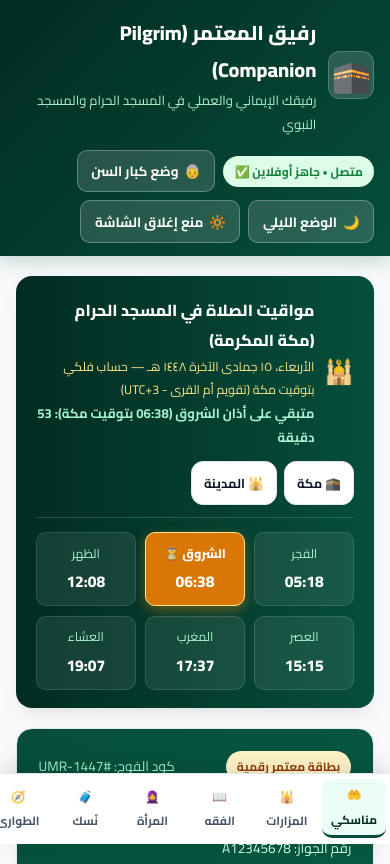
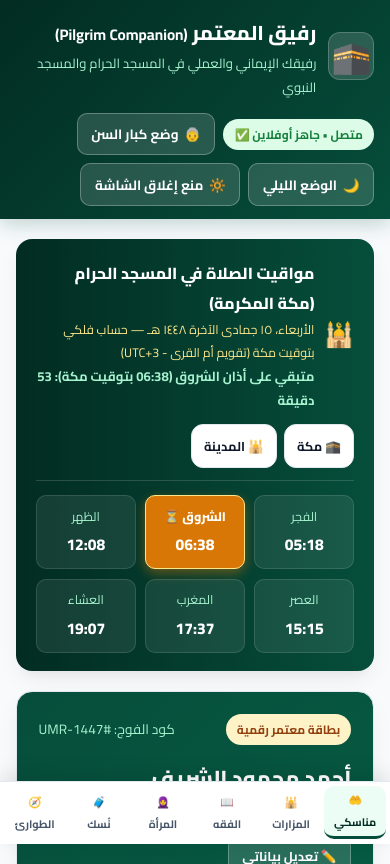
Before and after one commit to amahdy59/umrah-supervisor-platform, a website with bundled scripts: page index.html in a window 390 px wide. Shown: the top 864 px of the page. Built offline with nearby package versions, Linux system fonts and the light colour scheme.

Commit message:
style: fix mobile bottom nav grid, toast clearance, bidi parentheses, and supervisor nav wrapping

```diff
--- a/index.html
+++ b/index.html
@@ -612,36 +612,42 @@
       main { padding-bottom: 5.5rem; }
       footer { padding-bottom: 5.5rem; }
 
+      .toast {
+        bottom: calc(5.8rem + env(safe-area-inset-bottom));
+      }
+
       .mobile-bottom-nav {
         position: fixed;
         inset-block-end: 0;
         inset-inline: 0;
         z-index: 900;
-        display: flex;
-        overflow-x: auto;
+        display: grid;
+        grid-template-columns: repeat(6, minmax(0, 1fr));
         background: var(--card-bg);
         border-top: 1px solid var(--border);
         box-shadow: 0 -6px 20px rgba(0, 0, 0, 0.1);
-        padding: 0.35rem 0.25rem calc(0.35rem + env(safe-area-inset-bottom));
-        gap: 0.2rem;
+        padding: 0.3rem 0.25rem calc(0.3rem + env(safe-area-inset-bottom));
+        gap: 0.15rem;
       }
 
       .mobile-nav-btn {
-        flex: 1 0 auto;
-        min-width: 64px;
+        min-width: 0;
         min-height: 48px;
         border: none;
         background: transparent;
         color: var(--text-muted);
         border-radius: 10px;
-        padding: 0.3rem 0.45rem;
-        font-size: 0.74rem;
+        padding: 0.25rem 0.1rem;
+        font-size: 0.68rem;
         font-weight: 700;
+        white-space: nowrap;
+        overflow: hidden;
+        text-overflow: ellipsis;
         display: flex;
         flex-direction: column;
         align-items: center;
         justify-content: center;
-        gap: 0.15rem;
+        gap: 0.12rem;
         cursor: pointer;
       }
 
@@ -675,7 +681,7 @@
       <div class="logo-area">
         <div class="logo-icon" aria-hidden="true">🕋</div>
         <div class="app-title">
-          <h1>رفيق المعتمر (Pilgrim Companion)</h1>
+          <h1>رفيق المعتمر <span dir="ltr" style="display:inline-block;font-size:0.95rem;font-weight:700;">(Pilgrim Companion)</span></h1>
           <p>رفيقك الإيماني والعملي في المسجد الحرام والمسجد النبوي</p>
         </div>
       </div>
--- a/src/ui/pilgrim-app.ts
+++ b/src/ui/pilgrim-app.ts
@@ -217,7 +217,10 @@ function renderProfileUI(): void {
   }
 
   // Taxi & Security card
-  setText('taxi-hotel-ar', `${profile.hotelNameAr} (${profile.hotelNameEn})`);
+  const hotelEnEl = document.getElementById('taxi-hotel-ar');
+  if (hotelEnEl) {
+    hotelEnEl.innerHTML = `${escapeHtml(profile.hotelNameAr)} <span dir="ltr" style="display:inline-block;">(${escapeHtml(profile.hotelNameEn)})</span>`;
+  }
   setText('taxi-hotel-addr', profile.hotelAddressAr);
   setText('taxi-hotel-phone', profile.hotelPhone);
   setText('taxi-sup-phone', profile.supervisorPhone);
```
Also changed, not shown: supervisor.html (+7 -7 lines).
